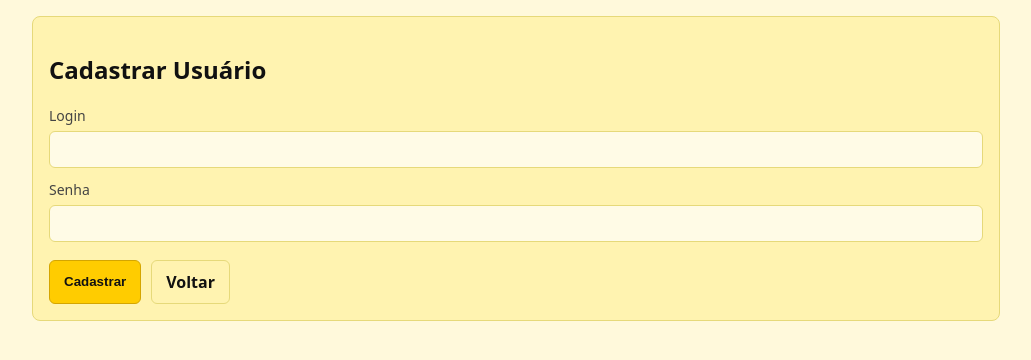
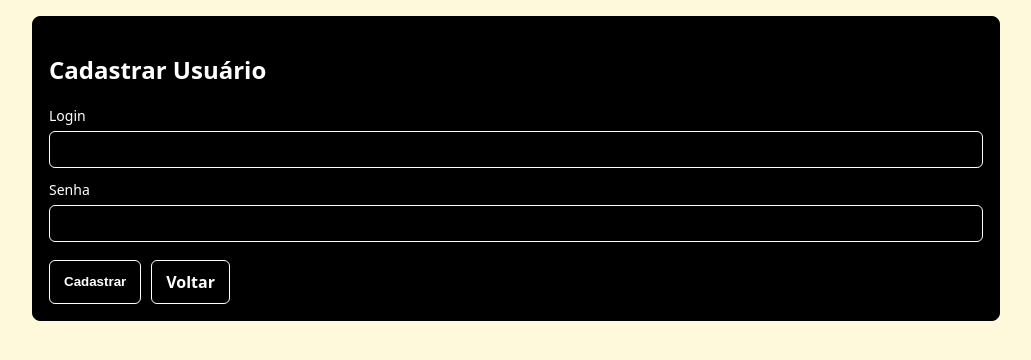
Before and after one commit to FabianoTaguchi/espetinho, a Flask app: page /registro in a window 1280 px wide. Shown: the part 47-407 px from the top of the page, without its empty margins (124-1155 px from the left). Run offline with Flask 3, Linux system fonts and the light colour scheme; parts of the project's set-up code (start-up, migrations or seed data) failed here and were passed over.

Commit message:
Estilo escuro para card de registro (fundo preto; elementos brancos)

```diff
--- a/static/assets/css/styles.css
+++ b/static/assets/css/styles.css
@@ -26,3 +26,15 @@ body { margin: 0; font-family: system-ui, -apple-system, Segoe UI, Roboto, Arial
 .flash.success { background: #fff5cc; border: 1px solid #ffe28a; }
 .flash.warning { background: #fff1a8; border: 1px solid #f1d262; }
 .flash.danger { background: #ffe4e1; border: 1px solid #ffb3ab; }
+
+/* Registro: card com fundo preto e elementos brancos */
+.card.card-register-dark { background: #000000; border-color: #000000; color: #ffffff; }
+.card.card-register-dark h1 { color: #ffffff; }
+.card.card-register-dark .form-row label { color: #ffffff; }
+.card.card-register-dark .form-row input,
+.card.card-register-dark .form-row select { background: transparent; color: #ffffff; border-color: #ffffff; }
+.card.card-register-dark .form-row input::placeholder { color: #ffffff; opacity: 0.7; }
+.card.card-register-dark .form-actions .button { background: transparent; color: #ffffff; border-color: #ffffff; }
+.card.card-register-dark .form-actions .button:hover { background: #ffffff; color: #000000; }
+.card.card-register-dark .form-actions .button.secondary { background: transparent; color: #ffffff; border-color: #ffffff; }
+.card.card-register-dark .form-actions .button.secondary:hover { background: #222222; }
--- a/templates/registro.html
+++ b/templates/registro.html
@@ -1,7 +1,7 @@
 {% extends 'base.html' %}
 {% block title %}Cadastrar Usuário — Pedidos de Espetinho{% endblock %}
 {% block content %}
-<section class="card">
+<section class="card card-register-dark">
   <h1>Cadastrar Usuário</h1>
   <form class="form" method="post">
     <div class="form-row">
```
